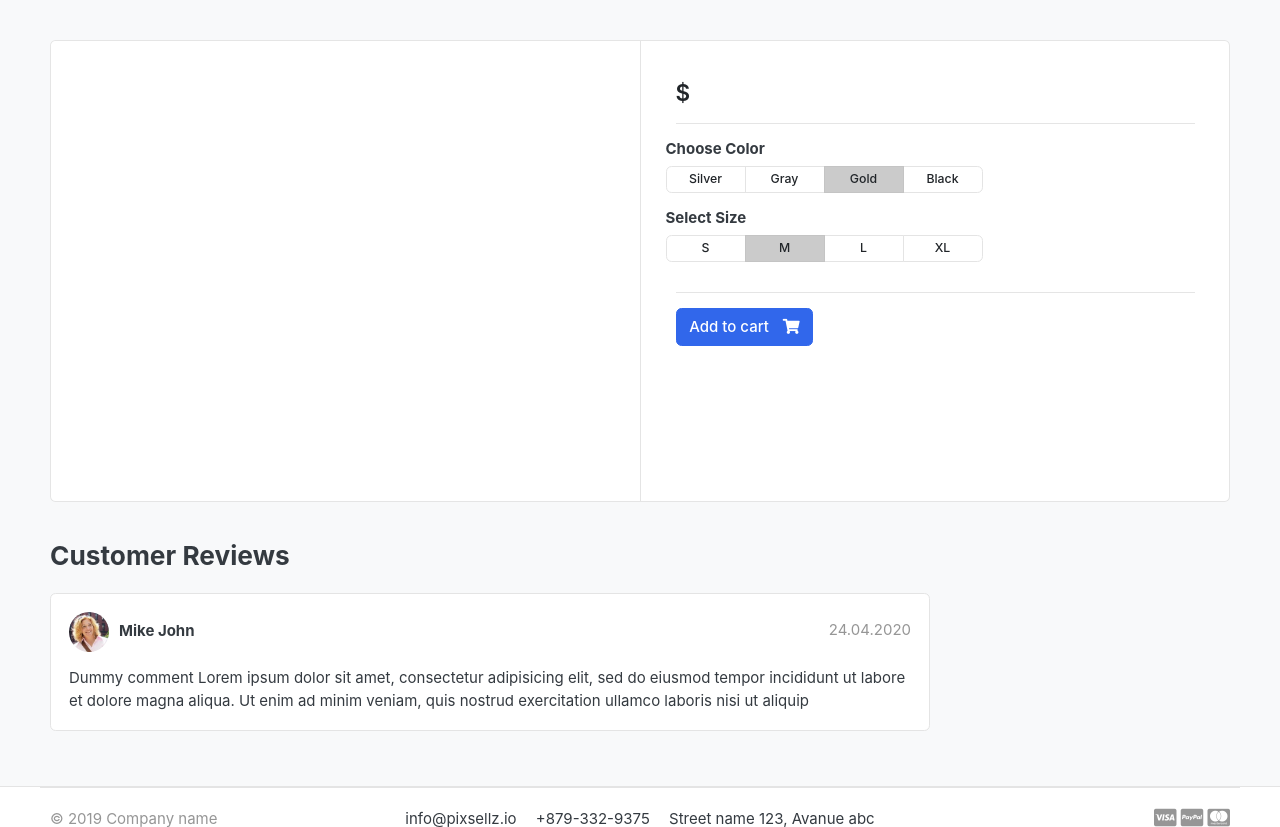
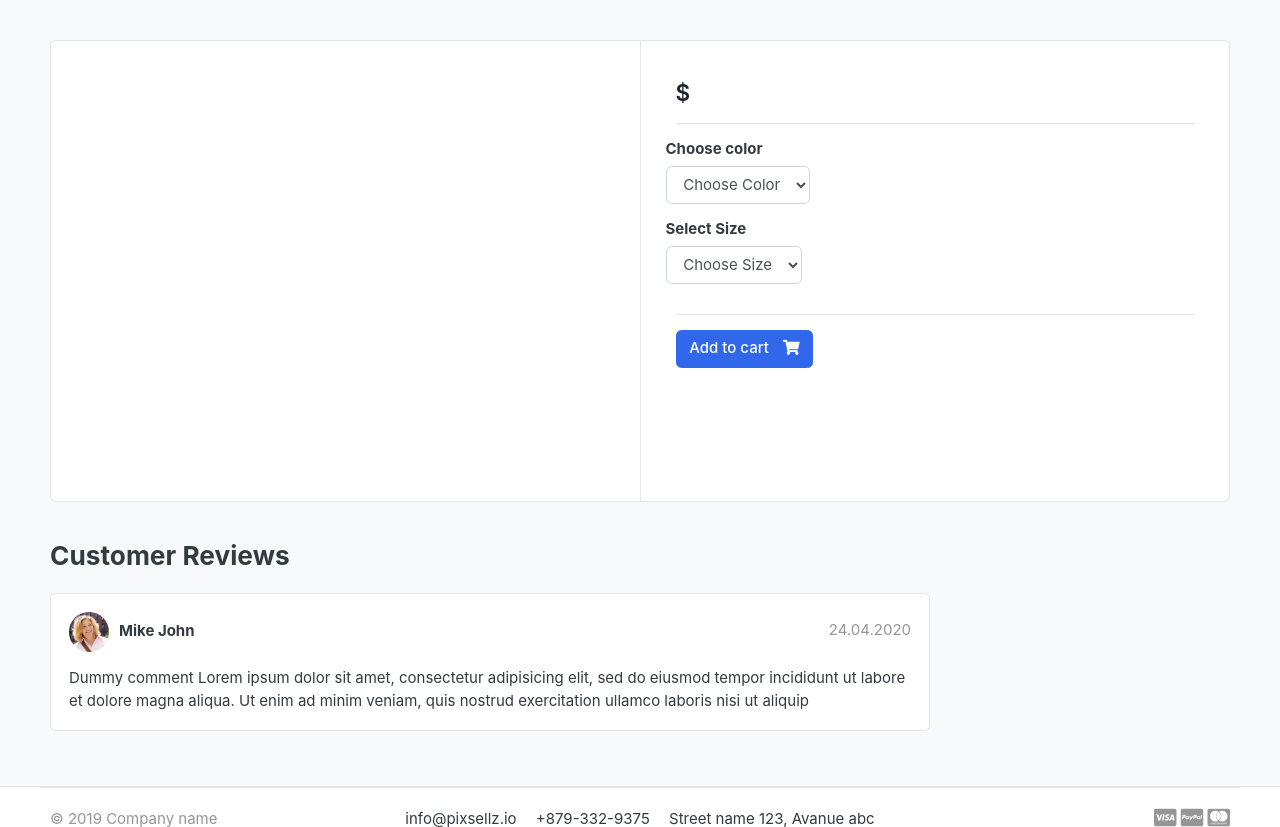
Before and after one commit to mrisho2348/greatkart-django, a Django app: template templates/store/product_detail.html in a window 1280 px wide. Shown: the part 118-945 px from the top of the page. Run offline with Django 3.2, Linux system fonts and the light colour scheme; the template is opened without the code that fills it, so the values that code supplies are empty; some libraries are stand-ins or nearby versions; some web fonts are replaced.

Commit message:
this is my third commit

```diff
--- a/carts/views.py
+++ b/carts/views.py
@@ -2,6 +2,7 @@ from django.shortcuts import render,redirect,get_object_or_404
 from store.models import Product
 from .models import Cart,CartItem
 from django.core.exceptions import ObjectDoesNotExist
+from store.models import Variation
 
 # Create your views here.
 
@@ -14,6 +15,26 @@ def _cart_id(request):
     return cart
 def add_cart(request,product_id):
     product = Product.objects.get(id=product_id) #get the product
+    product_variation = []
+    if request.method == 'POST':
+        for item in request.POST:
+            key  = item
+            value = request.POST[key]
+
+            try:
+                variation = Variation.objects.get(product = product,variation_category__iexact=key, variation_value__iexact = value)
+                product_variation.append(variation)
+                # print(variation)
+
+            except:
+                pass
+        # color = request.POST['color']
+        # size = request.POST['size']
+
+
+
+
+
 
     try:
         cart = Cart.objects.get(cart_id =_cart_id(request)) #get the cart using the cart_id present in the session
--- a/templates/store/product_detail.html
+++ b/templates/store/product_detail.html
@@ -12,12 +12,14 @@
             <aside class="col-md-6">
     <article class="gallery-wrap">
         <div class="img-big-wrap">
-           <a href="#"><img src=" {{ single_product.images.url }} "></a>
+           <a href="#"><img src=" {{ single_product.images.url }} " ></a>
         </div> <!-- img-big-wrap.// -->
 
     </article> <!-- gallery-wrap .end// -->
             </aside>
             <main class="col-md-6 border-left">
+              <form action="{% url 'add_cart' single_product.id %}" method="POST">
+                {% csrf_token %}
     <article class="content-body">
 
     <h2 class="title"> {{ single_product.product_name }} </h2>
@@ -32,40 +34,26 @@
     <hr>
         <div class="row">
             <div class="item-option-select">
-                <h6>Choose Color</h6>
-                <div class="btn-group btn-group-sm btn-group-toggle" data-toggle="buttons">
-                  <label class="btn btn-light">
-                    <input type="radio" name="radio_color"> Silver
-                  </label>
-                  <label class="btn btn-light">
-                    <input type="radio" name="radio_color" > Gray
-                  </label>
-                  <label class="btn btn-light active">
-                    <input type="radio" name="radio_color checked"> Gold
-                  </label>
-                  <label class="btn btn-light">
-                    <input type="radio" name="radio_color"> Black
-                  </label>
-                </div>
+              <h6>Choose color</h6>
+              <select name="color" class="form-control" required>
+                <option value="" disabled selected>Choose Color</option>
+                {% for i in single_product.variation_set.colors %}
+                <option value="{{ i.variation_value| lower  }}">{{ i.variation_value | capfirst }}</option>
+                {% endfor %}
+                {% comment %} <option value=""></option> {% endcomment %}
+            </select>
             </div>
         </div> <!-- row.// -->
         <div class="row">
             <div class="item-option-select">
-                <h6>Select Size</h6>
-                <div class="btn-group btn-group-sm btn-group-toggle" data-toggle="buttons">
-                  <label class="btn btn-light">
-                    <input type="radio" name="radio_color"> S
-                  </label>
-                  <label class="btn btn-light active">
-                    <input type="radio" name="radio_color" checked> M
-                  </label>
-                  <label class="btn btn-light">
-                    <input type="radio" name="radio_color"> L
-                  </label>
-                  <label class="btn btn-light">
-                    <input type="radio" name="radio_color"> XL
-                  </label>
-                </div>
+              <h6>Select Size</h6>
+              <select name="size" class="form-control" required>
+                <option value="" disabled selected>Choose Size</option>
+                {% for i in single_product.variation_set.sizes %}
+                <option value="{{ i.variation_value| lower }}">{{ i.variation_value | capfirst }}</option>
+                {% endfor %}
+                {% comment %} <option value=""></option> {% endcomment %}
+            </select>
             </div>
         </div> <!-- row.// -->
         <hr>
@@ -78,11 +66,12 @@
                   <a href="{% url 'cart' %}" class="btn  btn-outline-primary"> <span class="text">View cart</span>
                     <i class="fas fa-eye"></i>  </a>
                 {% else %}
-            <a href="{% url 'add_cart' single_product.id %}" class="btn  btn-primary"> <span class="text">Add to cart</span>
-            <i class="fas fa-shopping-cart"></i>  </a>
+            <button type="submit" class="btn  btn-primary"> <span class="text">Add to cart</span>
+            <i class="fas fa-shopping-cart"></i>  </button>
                 {% endif %}
         {% endif %}
     </article> <!-- product-info-aside .// -->
+  </form>
             </main> <!-- col.// -->
         </div> <!-- row.// -->
     </div> <!-- card.// -->
```
Also changed, not shown: carts/admin.py (+6 -2 lines), carts/models.py (+5 -2 lines), index.html (+7 -0 lines), store/admin.py (+6 -2 lines), store/models.py (+25 -0 lines), store/views.py (+11 -3 lines), templates/store/store.html (+20 -4 lines), carts/migrations/0002_cartitem_variations.py (added), store/migrations/0002_variation.py (added), store/migrations/0003_auto_20230321_0344.py (added).
